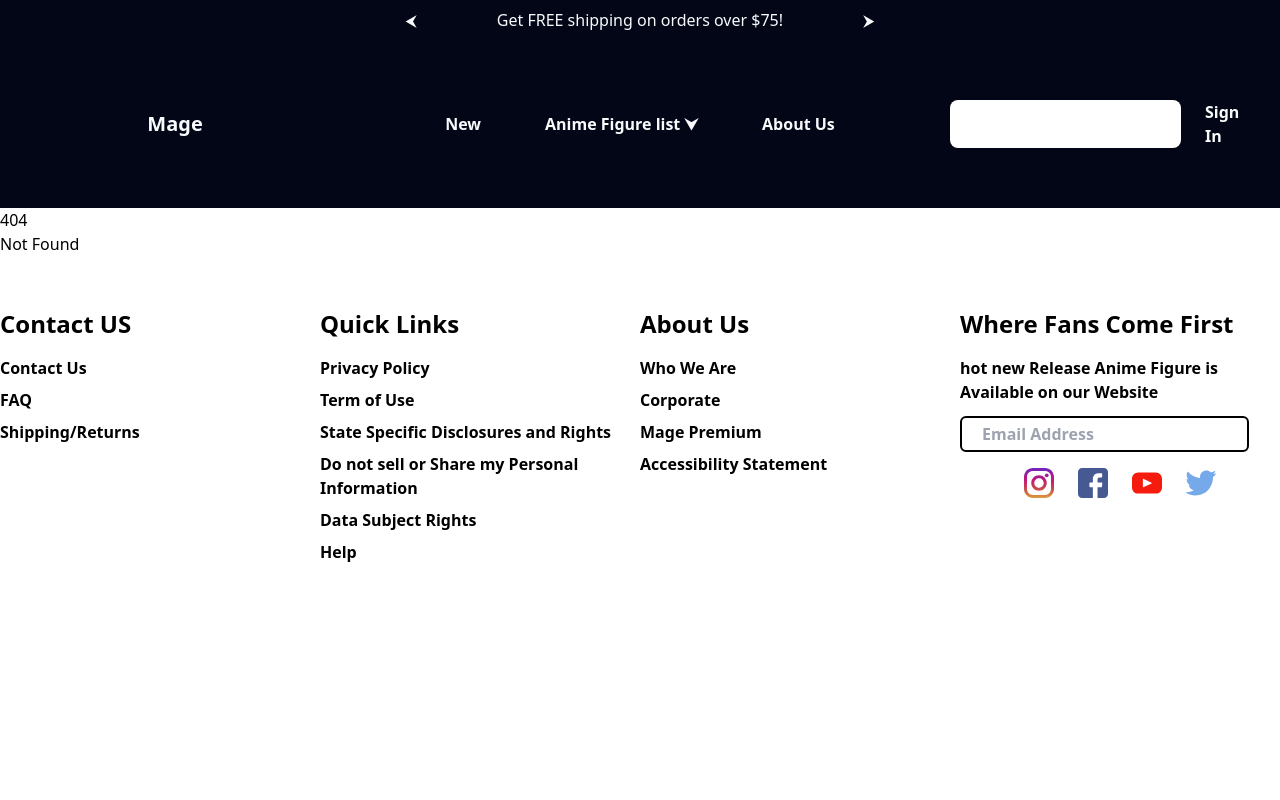
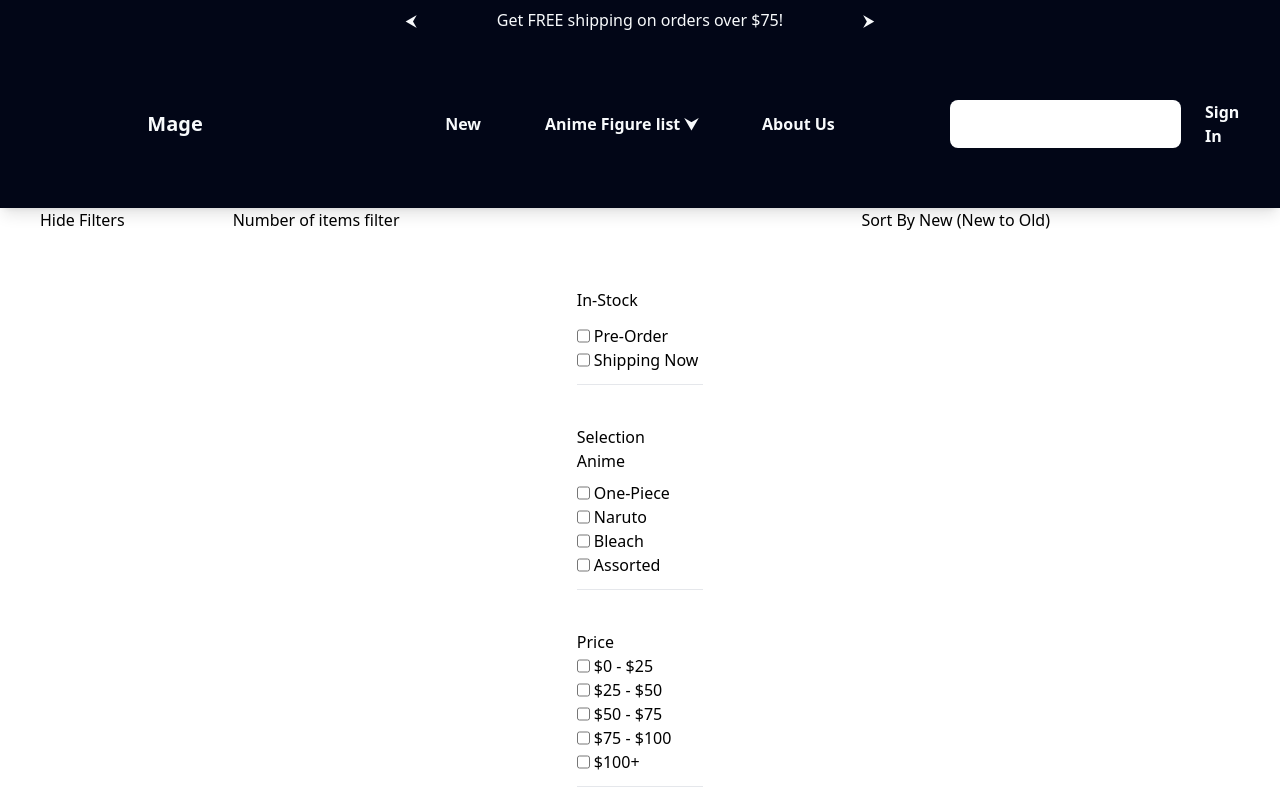
Before and after one commit to JoshuaMage/Mage-Anime-Figures, a SvelteKit app: page /new/filterSelection in a window 1280 px wide. Before the commit this address had no page. Shown: the top 800 px of the page. Built offline with nearby package versions, Linux system fonts and the light colour scheme; grey boxes are pictures that could not be loaded.

Commit message:
9% Mage anime Figures

```diff
--- a/src/routes/+layout.svelte
+++ b/src/routes/+layout.svelte
@@ -18,7 +18,7 @@
 </script>
 
 
-<div class=" flex flex-col overflow-x-hidden bg-slate-950 text-slate-50 ">
+<div class=" flex flex-col bg-slate-950 text-slate-50 ">
 	<div class="flex content-center justify-center gap-20 py-2 container">
 		<button onclick={handleArrow} class="hover:font-bold"> &#11164 </button>
 		{#if toggleArrow}
--- /dev/null
+++ b/src/routes/new/filterSelection/+page.svelte
@@ -0,0 +1,191 @@
+<script>
+    import FilterIcon from '../../../svg/filterIcon.svelte';
+	import DropdownIcon from '../../../svg/dropdownIcon.svelte';
+	import FilterSizeImage3 from '../../../svg/filterSizeImage3.svelte';
+	import FilterSizeImage4 from '../../../svg/filterSizeImage4.svelte';
+	import ArrowUpIcon from '../../../svg/arrowUpIcon.svelte';
+
+
+	let filterItem = false;
+	let inStock = true;
+	let selectAnime = true;
+	let selectPrice = true;
+	let sideSelection = true;
+
+	function handleFilter() {
+		filterItem = !filterItem;
+	}
+
+	function handleSelection() {
+		sideSelection = !sideSelection;
+	}
+
+	function handleStock() {
+		inStock = !inStock;
+	}
+
+	function handleSelectANime() {
+		selectAnime = !selectAnime;
+	}
+
+	function handlePrice() {
+		selectPrice = !selectPrice;
+	}
+</script>
+
+<div
+
+>
+
+
+	<div class="flex content-center items-center justify-center gap-10">
+		<div class="mx-10 flex w-1920 justify-between">
+			<div class="flex gap-20">
+				<button class="flex gap-2" onclick={handleSelection}
+					>Hide Filters
+					<FilterIcon />
+				</button>
+				<h2 class="flex justify-start">Number of items filter</h2>
+			</div>
+
+			<div class="flex justify-end gap-20">
+				<section>
+					<button class="flex" onclick={handleFilter}
+						>Sort By New (New to Old) <DropdownIcon /></button
+					>
+					{#if filterItem}
+						<ul
+							class="border-md absolute mt-2 rounded-lg border border-x-white bg-black py-3 text-start text-white"
+						>
+							<li class="pr-20 hover:bg-blue-500 hover:text-white">
+								<button>New(New to Old) </button>
+							</li>
+
+							<li class="pr-20 hover:bg-blue-500 hover:text-white">
+								<button>Recommended</button>
+							</li>
+							<li class="pr-20 hover:bg-blue-500 hover:text-white">
+								<button>Name A-Z</button>
+							</li>
+							<li class="pr-20 hover:bg-blue-500 hover:text-white">
+								<button>Name Z-A</button>
+							</li>
+							<li class="pr-20 hover:bg-blue-500 hover:text-white">
+								<button>Price(low to high)</button>
+							</li>
+							<li class="pr-20 hover:bg-blue-500 hover:text-white">
+								<button>Price(Hign to Low)</button>
+							</li>
+						</ul>
+					{/if}
+				</section>
+				<div class="flex justify-end">
+					<button class="hover:fill-orange"><FilterSizeImage3 /></button>
+					<button class="hover:fill-orange"><FilterSizeImage4 /></button>
+				</div>
+			</div>
+		</div>
+	</div>
+
+	<div class="mx-2 flex content-center items-center justify-center">
+		<div class="flex w-1920 justify-center">
+			{#if sideSelection}
+				<div class="basis-[10%]">
+					<div class="w-full mt-10">
+						<section class="flex justify-between">
+							<h2>In-Stock</h2>
+							<button onclick={handleStock}>
+								{#if inStock}
+									<ArrowUpIcon />
+								{:else}
+									<DropdownIcon />
+								{/if}
+							</button>
+						</section>
+						{#if inStock}
+							<section class="mt-3 flex gap-1 delay-1000">
+								<input type="Checkbox" />
+								<h4>Pre-Order</h4>
+							</section>
+							<section class="flex gap-1 delay-1000">
+								<input type="Checkbox" />
+								<h4>Shipping Now</h4>
+							</section>
+						{/if}
+					</div>
+					<hr class="mt-3 w-[100%]" />
+
+					<div class="w-full mt-10">
+						<section class="flex justify-between">
+							<h2>Selection Anime</h2>
+							<button onclick={handleSelectANime}>
+								{#if selectAnime}
+									<ArrowUpIcon />
+								{:else}
+									<DropdownIcon />
+								{/if}
+							</button>
+						</section>
+						{#if selectAnime}
+							<section class="mt-2 flex gap-1">
+								<input type="Checkbox" />
+								<h4>One-Piece</h4>
+							</section>
+							<section class="flex gap-1">
+								<input type="Checkbox" />
+								<h4>Naruto</h4>
+							</section>
+							<section class="flex gap-1">
+								<input type="Checkbox" />
+								<h4>Bleach</h4>
+							</section>
+							<section class="flex gap-1">
+								<input type="Checkbox" />
+								<h4>Assorted</h4>
+							</section>
+						{/if}
+					</div>
+					<hr class="mt-3 w-[100%]" />
+
+					<div class="w-full mt-10">
+						<section class="flex justify-between">
+							<h2>Price</h2>
+							<button onclick={handlePrice}>
+								{#if selectPrice}
+									<ArrowUpIcon />
+								{:else}
+									<DropdownIcon />
+								{/if}
+							</button>
+						</section>
+						{#if selectPrice}
+							<section class="flex gap-1">
+								<input type="Checkbox" />
+								<h4>$0 - $25</h4>
+							</section>
+							<section class="flex gap-1">
+								<input type="Checkbox" />
+								<h4>$25 - $50</h4>
+							</section>
+							<section class="flex gap-1">
+								<input type="Checkbox" />
+								<h4>$50 - $75</h4>
+							</section>
+							<section class="flex gap-1">
+								<input type="Checkbox" />
+								<h4>$75 - $100</h4>
+							</section>
+							<section class="flex gap-1">
+								<input type="Checkbox" />
+								<h4>$100+</h4>
+							</section>
+						{/if}
+					</div>
+					<hr class="mt-3 w-[100%]" />
+				</div>
+			{/if}
+
+
+		</div>
+	</div>
+</div>
--- a/src/routes/new/newAnimeFigures/+page.svelte
+++ b/src/routes/new/newAnimeFigures/+page.svelte
@@ -36,36 +36,45 @@
 	function nextPage() {
 		if (currentPage < totalPages - 1) {
 			currentPage++;
+			scrollToTop();
 		}
 	}
 
 	function previousPage() {
 		if (currentPage > 0) {
 			currentPage--;
+			scrollToTop();
 		}
+	}
+
+	function scrollToTop() {
+		window.scrollTo({
+			top:0,
+			behavior: 'smooth'
+		})
 	}
 </script>
 
-<div class="container my-5 grid grid-cols-3 grid-rows-3">
+<div class="container my-5 grid grid-cols-3 grid-rows-3 p-5 ">
 	{#each Object.entries(newFiguresAnime[0]).slice(currentPage * itemsPerPage, (currentPage + 1) * itemsPerPage) as [name, item]}
-		<div>
-			<div class="relative">
+		<div class="mb-10 mr-8 grid grid-rows-2 bg-black rounded-2xl" style="grid-template-rows: 80% 20% ">
+			<div class="h-full relative mx-7 mt-4 pb-3 ">
 				<img
 					src={item.image[currentIndexes[name]]}
 					alt={`${name} image ${currentIndexes[name] + 1}`}
-					class="mt-5 h-[400px] w-[100%] object-fill px-1"
+					class=" h-[500px] w-[100%] object-fill rounded-xl"
 				/>
 				<button
 					onclick={() => showPreviousImage(name)}
-					class="absolute bottom-44 left-4 rounded-full hover:px-1"><LeftiCon /></button
+					class="absolute bottom-[50%] right-[87%] rounded-full"><LeftiCon /></button
 				>
-				<button onclick={() => showNextImage(name)} class="absolute bottom-44 right-4 hover:px-1"
+				<button onclick={() => showNextImage(name)} class="absolute bottom-[50%] left-[87%]"
 					><RightIcon /></button
 				>
 			</div>
 
-			<div class="relative flex">
-				<div class="flex-1">
+			<div class="relative flex items-center justify-center bg-transparent  ">
+				<div>
 					<h6 class="text-start text-xs">
 						<span
 							class={`${item.availability === 'Pre-Order' ? 'text-green-400' : 'text-red-400'} text-5xl`}
@@ -78,7 +87,7 @@
 					<h2 class="ita mt-2 text-start text-xl font-bold">${item.price}</h2>
 				</div>
 
-				<div class="absolute right-6 top-0 mt-5">
+				<div>
 					<!-- svelte-ignore a11y_consider_explicit_label -->
 					<button class="rounded-full bg-blue-900 px-2 py-2 text-white hover:bg-white"
 						><svg
@@ -122,8 +131,76 @@
 	{/each}
 </div>
 
-<div class="pagination-controls">
-	<button onclick={previousPage} disabled={currentPage === 0}>Previous</button>
-	<span>Page {currentPage + 1} of {totalPages}</span>
-	<button onclick={nextPage} disabled={currentPage === totalPages - 1}>Next</button>
+<div class="my-3 flex h-[5rem] content-center justify-center text-center">
+	<button onclick={previousPage} disabled={currentPage === 0}
+		><svg
+			width="50px"
+			height="50px"
+			viewBox="0 0 32 32"
+			xmlns="http://www.w3.org/2000/svg"
+			fill="#000000"
+			><g id="SVGRepo_bgCarrier" stroke-width="0"></g><g
+				id="SVGRepo_tracerCarrier"
+				stroke-linecap="round"
+				stroke-linejoin="round"
+			></g><g id="SVGRepo_iconCarrier">
+				<defs>
+					<style>
+						.cls-1 {
+							fill: #8c9eff;
+						}
+						.cls-2 {
+							fill: #5f7cf9;
+						}
+					</style>
+				</defs> <title></title>
+				<g id="Left">
+					<path
+						class="cls-1"
+						d="M20.48,10.13a1,1,0,0,0-1,0l-8,5a1,1,0,0,0,0,1.7l8,5A1,1,0,0,0,20,22a.91.91,0,0,0,.48-.13A1,1,0,0,0,21,21V11A1,1,0,0,0,20.48,10.13Z"
+					></path>
+					<path
+						class="cls-2"
+						d="M11,16h0a1,1,0,0,0,.47.85l8,5A1,1,0,0,0,20,22a.91.91,0,0,0,.48-.13A1,1,0,0,0,21,21V16Z"
+					></path>
+				</g>
+			</g></svg
+		></button
+	>
+	<p class="mx-10 content-center text-lg">Page {currentPage + 1} of {totalPages}</p>
+	<button onclick={nextPage} disabled={currentPage === totalPages - 1}
+		><svg
+			width="50px"
+			height="50px"
+			viewBox="0 0 32 32"
+			xmlns="http://www.w3.org/2000/svg"
+			fill="#000000"
+			><g id="SVGRepo_bgCarrier" stroke-width="0"></g><g
+				id="SVGRepo_tracerCarrier"
+				stroke-linecap="round"
+				stroke-linejoin="round"
+			></g><g id="SVGRepo_iconCarrier">
+				<defs>
+					<style>
+						.cls-1 {
+							fill: #8c9eff;
+						}
+						.cls-2 {
+							fill: #5f7cf9;
+						}
+					</style>
+				</defs> <title></title>
+				<g id="Right">
+					<path
+						class="cls-1"
+						d="M20.53,15.15l-8-5A1,1,0,0,0,11,11V21a1,1,0,0,0,.52.87A.91.91,0,0,0,12,22a1,1,0,0,0,.53-.15l8-5a1,1,0,0,0,0-1.7Z"
+					></path>
+					<path
+						class="cls-2"
+						d="M21,16H11v5a1,1,0,0,0,.52.87A.91.91,0,0,0,12,22a1,1,0,0,0,.53-.15l8-5A1,1,0,0,0,21,16Z"
+					></path>
+				</g>
+			</g></svg
+		></button
+	>
 </div>
--- a/src/routes/new/newAnimeFigures/pagination.svelte
+++ /dev/null
@@ -1,39 +0,0 @@
-<script>
-	import Icon from './Icon.svelte';
-
-    export let rows;
-    export let perPage;
-	  export let trimmedRows;
-
-    $: totalRows = rows.length
-    $: currentPage = 0
-    $: totalPages = Math.ceil(totalRows / perPage)
-    $: start =  currentPage * perPage
-    $: end = currentPage === totalPages - 1 ? totalRows - 1 : start + perPage - 1  ;
-
-		$: trimmedRows = rows.slice(start, end + 1);
-
-    $: totalRows, currentPage = 0
-    $: currentPage, start, end
-
-</script>
-
-    {#if totalRows && totalRows > perPage}
-        <div class='pagination'>
-            <button on:click={() => currentPage -= 1}
-                disabled={currentPage === 0 ? true : false}
-                aria-label="left arrow icon"
-                aria-describedby="prev">
-                    <Icon name = 'arrow' direction="s" />
-            </button>
-            <span id='prev' class='sr-only'>Load previous {perPage} rows</span>
-            <p>{start + 1} - {end + 1} of {totalRows}</p>
-            <button on:click={() => currentPage += 1}
-                disabled={currentPage === totalPages - 1 ? true : false}
-                aria-label="right arrow icon"
-                aria-describedby="next">
-                <Icon name = 'arrow' direction='n' />
-            </button>
-            <span id='next' class='sr-only'>Load next {perPage} rows</span>
-        </div>
-    {/if}
--- a/src/svg/leftiCon.svelte
+++ b/src/svg/leftiCon.svelte
@@ -1,16 +1,16 @@
 <!-- svelte-ignore attribute_illegal_colon -->
-<div >
+<div>
 	<svg
-		width="30px"
-		height="30px"
+		width="40px"
+		height="40px"
 		viewBox="0 0 32 32"
 		version="1.1"
 		xmlns="http://www.w3.org/2000/svg"
 		xmlns:xlink="http://www.w3.org/1999/xlink"
 		xmlns:sketch="http://www.bohemiancoding.com/sketch/ns"
 		fill="#FFFFFF"
-
-		><g id="SVGRepo_bgCarrier" stroke-width="0" ></g><g
+		class="rounded-full border-2 border-white bg-white"
+		><g id="SVGRepo_bgCarrier" stroke-width="0"></g><g
 			id="SVGRepo_tracerCarrier"
 			stroke-linecap="round"
 			stroke-linejoin="round"
@@ -28,7 +28,7 @@
 					id="Icon-Set-Filled"
 					sketch:type="MSLayerGroup"
 					transform="translate(-258.000000, -1089.000000)"
-					fill="#FFFFFF"
+					fill="#021526"
 				>
 					<path
 						d="M281,1106 L270.414,1106 L274.536,1110.12 C274.926,1110.51 274.926,1111.15 274.536,1111.54 C274.145,1111.93 273.512,1111.93 273.121,1111.54 L267.464,1105.88 C267.225,1105.64 267.15,1105.31 267.205,1105 C267.15,1104.69 267.225,1104.36 267.464,1104.12 L273.121,1098.46 C273.512,1098.07 274.145,1098.07 274.536,1098.46 C274.926,1098.86 274.926,1099.49 274.536,1099.88 L270.414,1104 L281,1104 C281.552,1104 282,1104.45 282,1105 C282,1105.55 281.552,1106 281,1106 L281,1106 Z M274,1089 C265.164,1089 258,1096.16 258,1105 C258,1113.84 265.164,1121 274,1121 C282.836,1121 290,1113.84 290,1105 C290,1096.16 282.836,1089 274,1089 L274,1089 Z"
--- a/src/svg/rightIcon.svelte
+++ b/src/svg/rightIcon.svelte
@@ -1,13 +1,14 @@
 <div>
 	<svg
-		width="30px"
-		height="30px"
+		width="40px"
+		height="40px"
 		viewBox="0 0 32 32"
 		version="1.1"
 		xmlns="http://www.w3.org/2000/svg"
 		xmlns:xlink="http://www.w3.org/1999/xlink"
 		xmlns:sketch="http://www.bohemiancoding.com/sketch/ns"
 		fill="#FFFFFF"
+		class="border-2 border-white rounded-full bg-white"
 		><g id="SVGRepo_bgCarrier" stroke-width="0"></g><g
 			id="SVGRepo_tracerCarrier"
 			stroke-linecap="round"
@@ -18,7 +19,7 @@
 				id="Page-1"
 				stroke="none"
 				stroke-width="1"
-				fill="none"
+				fill="#F93827"
 				fill-rule="evenodd"
 				sketch:type="MSPage"
 			>
@@ -26,7 +27,9 @@
 					id="Icon-Set-Filled"
 					sketch:type="MSLayerGroup"
 					transform="translate(-310.000000, -1089.000000)"
-					fill="#FFFFFF"
+					fill="#021526"
+
+
 				>
 					<path
 						d="M332.535,1105.88 L326.879,1111.54 C326.488,1111.93 325.855,1111.93 325.465,1111.54 C325.074,1111.15 325.074,1110.51 325.465,1110.12 L329.586,1106 L319,1106 C318.447,1106 318,1105.55 318,1105 C318,1104.45 318.447,1104 319,1104 L329.586,1104 L325.465,1099.88 C325.074,1099.49 325.074,1098.86 325.465,1098.46 C325.855,1098.07 326.488,1098.07 326.879,1098.46 L332.535,1104.12 C332.775,1104.36 332.85,1104.69 332.795,1105 C332.85,1105.31 332.775,1105.64 332.535,1105.88 L332.535,1105.88 Z M326,1089 C317.163,1089 310,1096.16 310,1105 C310,1113.84 317.163,1121 326,1121 C334.837,1121 342,1113.84 342,1105 C342,1096.16 334.837,1089 326,1089 L326,1089 Z"
```
